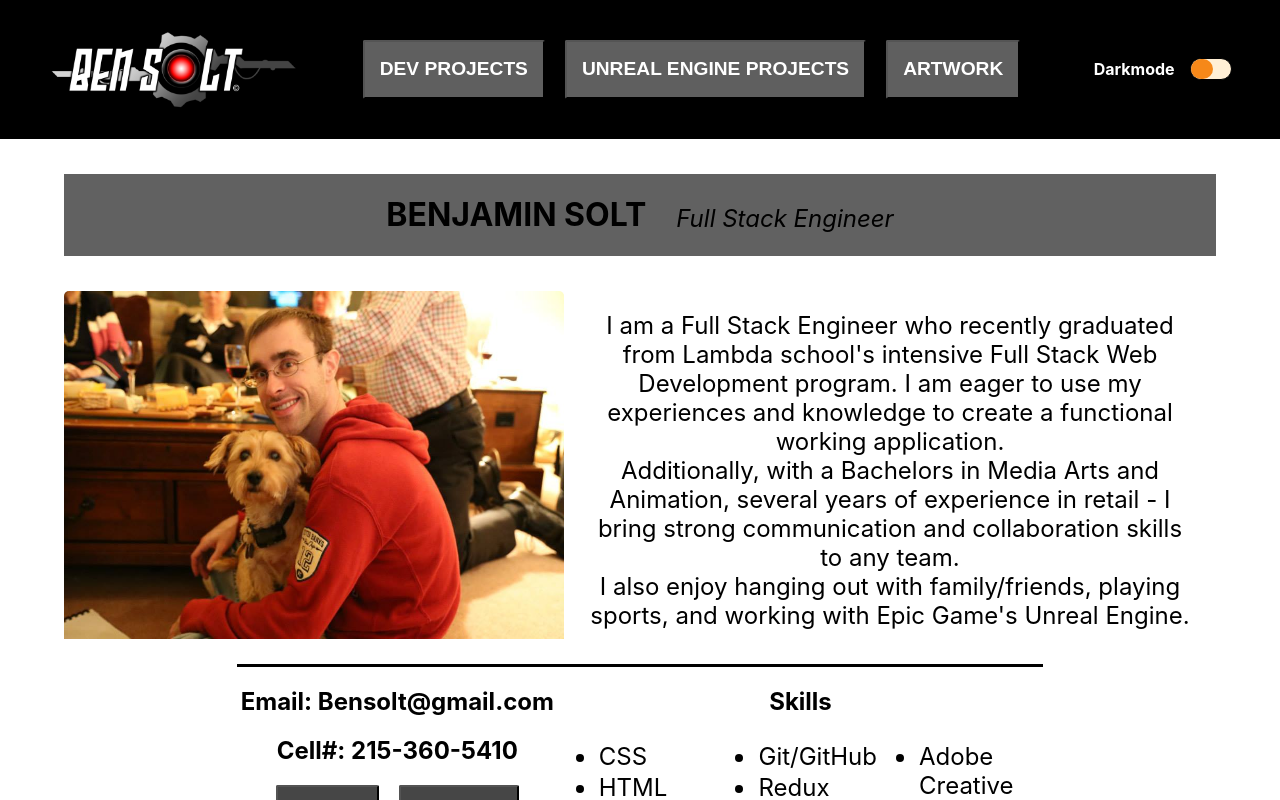
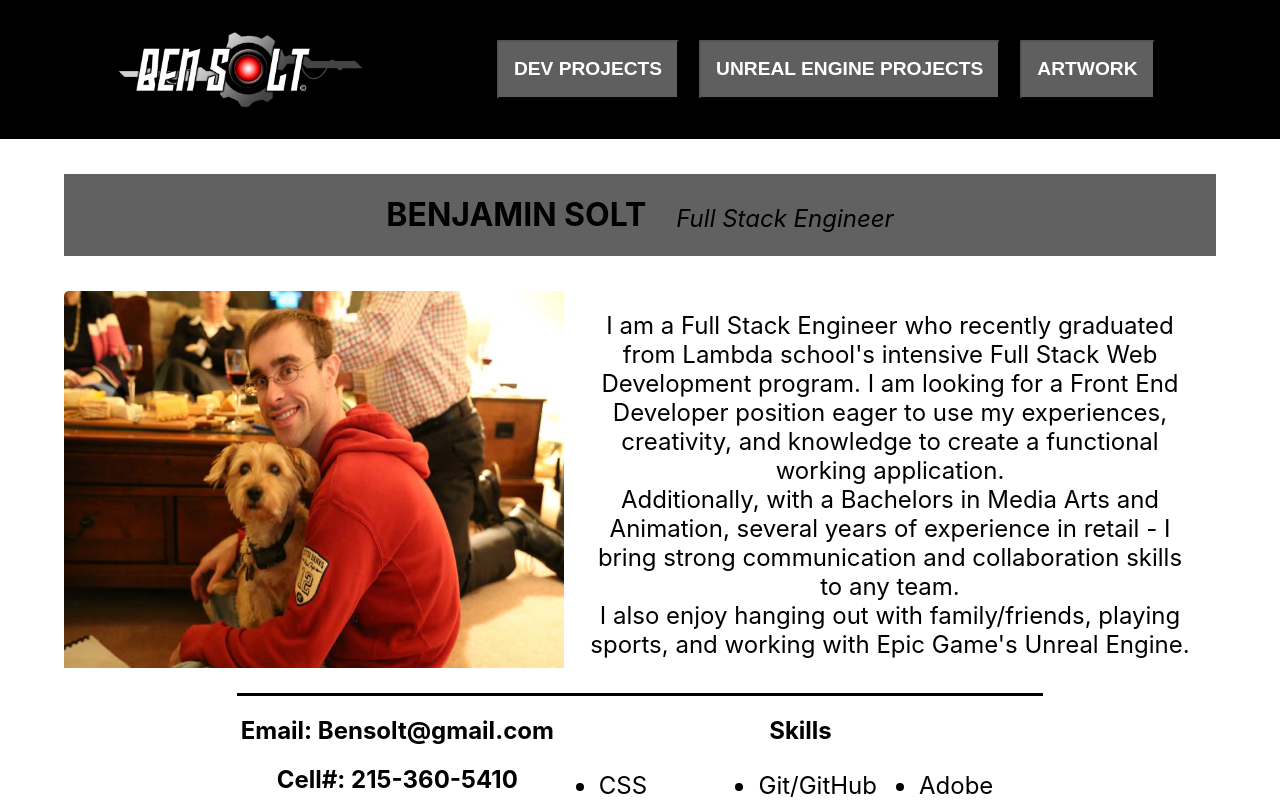
Before and after one commit to BenSolt/MyPortfolio, a React (Create React App) app in the folder portfolio/: page / in a window 1280 px wide. Shown: the top 800 px of the page. Built offline with nearby package versions, Linux system fonts and the light colour scheme.

Commit message:
added to profile and removed darkmode

```diff
--- a/portfolio/src/components/home/Home.js
+++ b/portfolio/src/components/home/Home.js
@@ -38,8 +38,8 @@ export default function Home() {
             <img class='imgBenKaylee'src={BenKaylee} alt="BenandKaylee(dog)" />
             <div class="textholder1">
               <h2>I am a Full Stack Engineer who recently graduated from Lambda school's intensive Full Stack
-                Web Development program. I am eager to use my experiences and knowledge to create a functional
-                working application.
+                Web Development program. I am looking for a Front End Developer position eager to use my
+                experiences, creativity, and knowledge to create a functional working application.
                 <br/>
                 Additionally, with a Bachelors in Media Arts and Animation, several years
                 of experience in retail - I bring strong communication and collaboration skills to any team.
--- a/portfolio/src/components/navbar/Navbar.js
+++ b/portfolio/src/components/navbar/Navbar.js
@@ -46,7 +46,7 @@ export default function Navbar() {
 
             </nav>
 
-            <div className="darkModeHolder">
+            {/* <div className="darkModeHolder">
                 <h4 className="navtext">Darkmode</h4>
                 <div className="dark-mode__toggle">
                     <div
@@ -54,7 +54,7 @@ export default function Navbar() {
                     className={darkMode ? 'toggle toggled' : 'toggle'}
                     />
                 </div>
-            </div>
+            </div>        */}
 
         </div>
 
```
